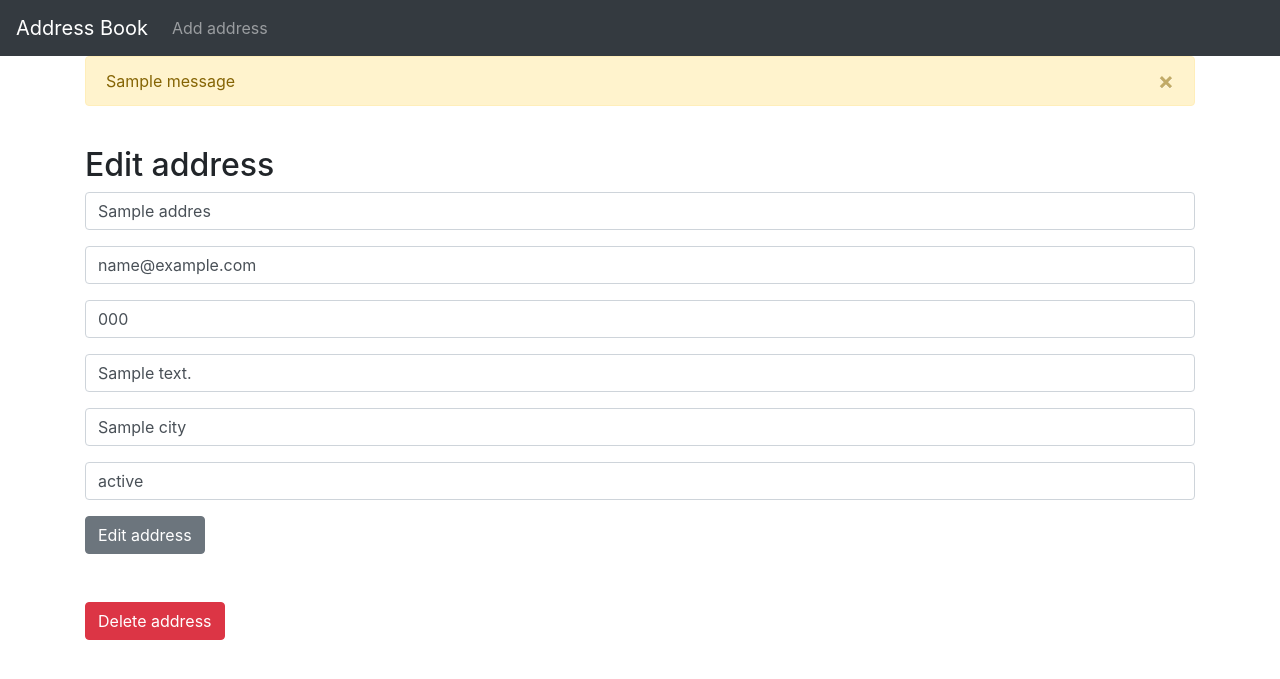
After one commit to hamdamovdostonbek/My-address-book, a Django app: template address_book/templates/edit.html in a window 1280 px wide. The commit adds this page. Shown: the top 679 px of the page. Run offline with Django 3.2, Linux system fonts and the light colour scheme; the template is opened without the code that fills it: most values are stand-ins (such as "Sample title", 1, 10 or a date in 2020); one stand-in notice (Sample message) is shown; some libraries are stand-ins or nearby versions.

Commit message:
job done

```diff
--- a/address_book/templates/base.html
+++ b/address_book/templates/base.html
@@ -29,6 +29,17 @@
 
 
     <div class="container">
+    	{% if messages %}
+    		{% for message in messages %}
+    			<div class="alert alert-warning alert-dismissible fade show" role="alert">
+						<button type="button" class="close" data-dismiss="alert" aria-label="Close">
+							<span aria-hidden="true">&times;</span>
+						</button>
+						{{ message }}
+					</div>
+    		{% endfor %}
+    	{% endif %}
+    	<br>
 			{% block content %}
 			{% endblock %}
     </div>
--- /dev/null
+++ b/address_book/templates/edit.html
@@ -0,0 +1,41 @@
+{% extends 'base.html' %}
+
+
+{% block content%}
+
+<h2>Edit address</h2>
+	{% if get_address %}
+
+		<form method="POST">
+		{% csrf_token %}
+			<div class="form-group">
+				<input type="text" value="{{ get_address.name }}" class="form-control" id="example1" aria-describedby="emailHelp"  name="name">
+			</div>
+			<div class="form-group">
+				<input type="email" value="{{ get_address.email }}" class="form-control" id="example2" name="email">
+			</div>
+			<div class="form-group">
+				<input type="tel" value="{{ get_address.phone }}" class="form-control" id="example3"  name="phone">
+			</div>
+			<div class="form-group">
+				<input type="text" value="{{ get_address.address }}" class="form-control" id="example4"  name="address">
+			</div>
+			<div class="form-group">
+				<input type="text" value="{{ get_address.city }}" class="form-control" id="example5" name="city">
+			</div>
+			<div class="form-group">
+				<input type="text" value="{{ get_address.state }}" class="form-control" id="example6" name="state">
+			</div>
+
+			<button type="submit" class="btn btn-secondary">Edit address</button>
+		</form>
+		<br>
+		<br>
+
+		<form method="POST" action="{% url 'delete' get_address.id %}">
+			{% csrf_token %}
+			<input type="hidden" value="{{ get_address.id }}" name="id">
+			<button type="submit" class="btn btn-danger">Delete address</button>
+		</form>
+	{% endif %}
+{% endblock %}
--- a/address_book/urls.py
+++ b/address_book/urls.py
@@ -4,4 +4,6 @@ from . import views
 urlpatterns = [
     path('', views.home, name="home"),
 		path('add_address', views.add_address, name="add_address"),
+		path('edit/<list_id>', views.edit, name="edit"),
+		path('delete/<list_id>', views.delete, name="delete")
 ]
```
Also changed, not shown: address_book/forms.py (added, +7 -0 lines), address_book/templates/add_address.html (+24 -0 lines), address_book/templates/home.html (+12 -3 lines), address_book/views.py (+41 -2 lines).
